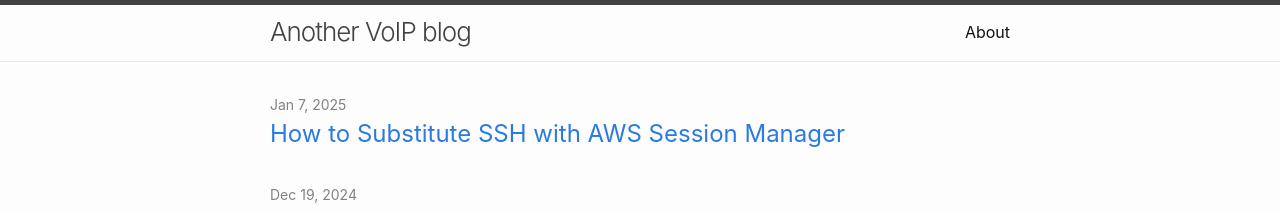
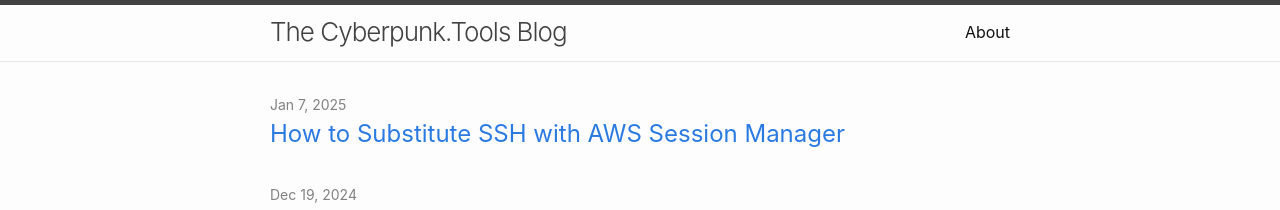
Before and after one commit to os11k/os11k.github.io, a Jekyll site: the page built from index.md, in a window 1280 px wide. Shown: the top 210 px of the page. Built offline with Jekyll 4.4.1, drawn with Linux system fonts in a browser that asks for light colours.

Commit message:
changed blog name

```diff
--- a/_config.yml
+++ b/_config.yml
@@ -1,4 +1,4 @@
-title: Another VoIP blog
+title: The Cyberpunk.Tools Blog
 author:
   name: Jurijs Ivolga
   email: jurijs.ivolga@gmail.com
```
